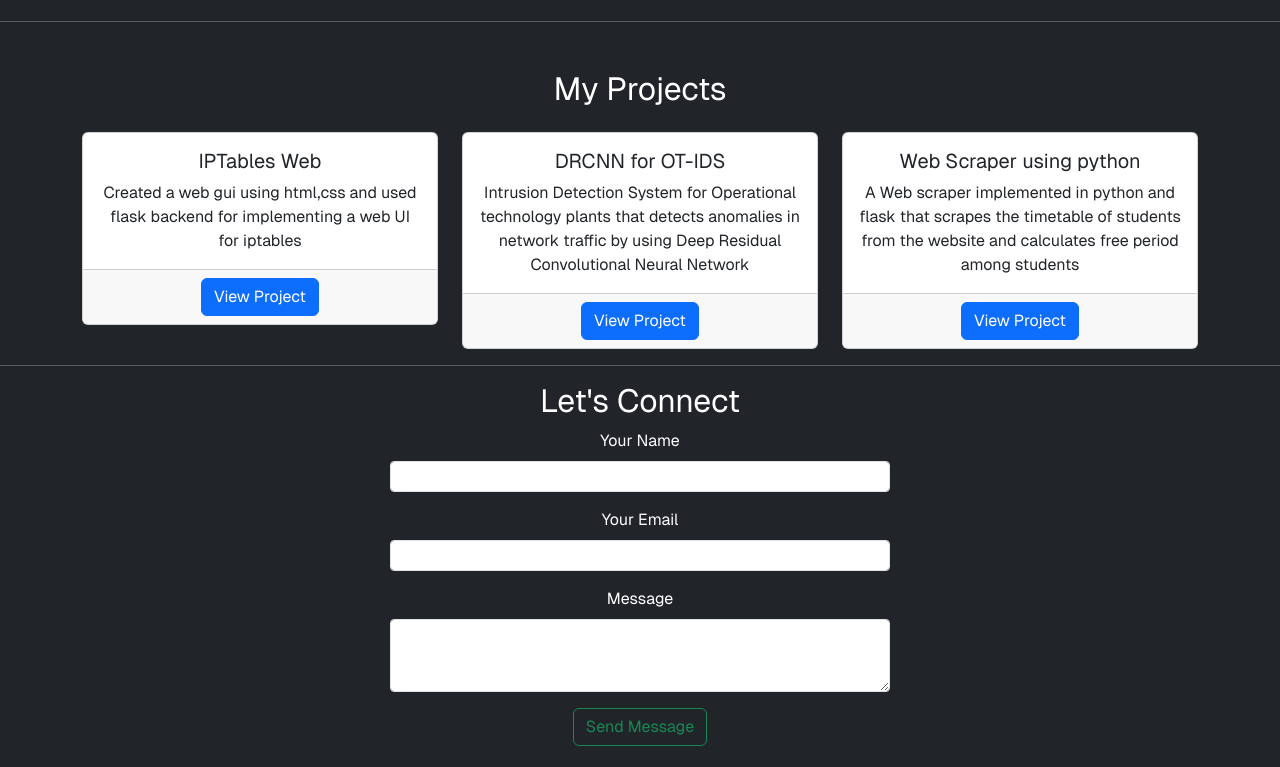
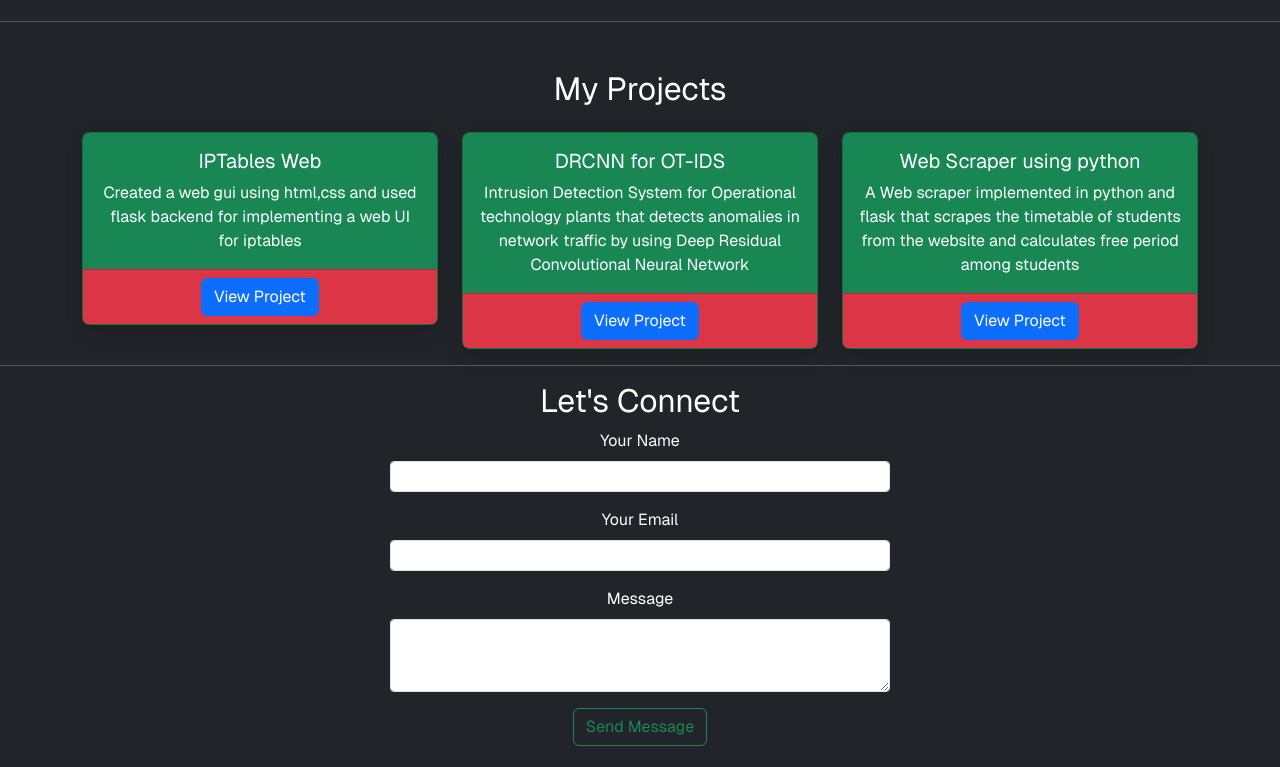
Before and after one commit to Swaminathan007/portfolio, a plain HTML site: page index.html in a window 1280 px wide. Shown: the part 1660-2427 px from the top of the page. Drawn offline with nearby package versions, Linux system fonts and the light colour scheme.

Commit message:
Colors modified in project cards

```diff
--- a/index.html
+++ b/index.html
@@ -200,20 +200,20 @@
         <div class="container mt-4">
             <div class="row row-cols-1 row-cols-md-3 g-4">
                 <div class="col">
-                    <div class="card h-60">
+                    <div class="card h-60 bg-success text-white shadow rounded-3">
                         <div class="card-body">
                             <h5 class="card-title">IPTables Web</h5>
                             <p class="card-text">
                                 Created a web gui using html,css and used flask backend for implementing a web UI for iptables
                             </p>
                         </div>
-                        <div class="card-footer">
+                        <div class="card-footer bg-danger">
                             <a href="https://github.com/Swaminathan007/iptables-gui" class="btn btn-primary" target="_blank">View Project</a>
                         </div>
                     </div>
                 </div>
                 <div class="col">
-                    <div class="card h-60">
+                    <div class="card h-60 bg-success text-white shadow rounded-3">
                         <div class="card-body">
                             <h5 class="card-title">DRCNN for OT-IDS</h5>
                             <p class="card-text">
@@ -222,13 +222,13 @@
                                 Convolutional Neural Network
                             </p>
                         </div>
-                        <div class="card-footer">
+                        <div class="card-footer bg-danger">
                             <a href="https://github.com/Swaminathan007/miniproject" class="btn btn-primary" target="_blank">View Project</a>
                         </div>
                     </div>
                 </div>
                 <div class="col">
-                    <div class="card h-60">
+                    <div class="card h-60 bg-success text-white shadow rounded-3">
                         <div class="card-body">
                             <h5 class="card-title">Web Scraper using python</h5>
                             <p class="card-text">
@@ -237,7 +237,7 @@
                                 and calculates free period among students
                             </p>
                         </div>
-                        <div class="card-footer">
+                        <div class="card-footer bg-danger">
                             <a href="https://github.com/Swaminathan007/Freeperiodcalculator" class="btn btn-primary" target="_blank">View Project</a>
                         </div>
                     </div>
```
